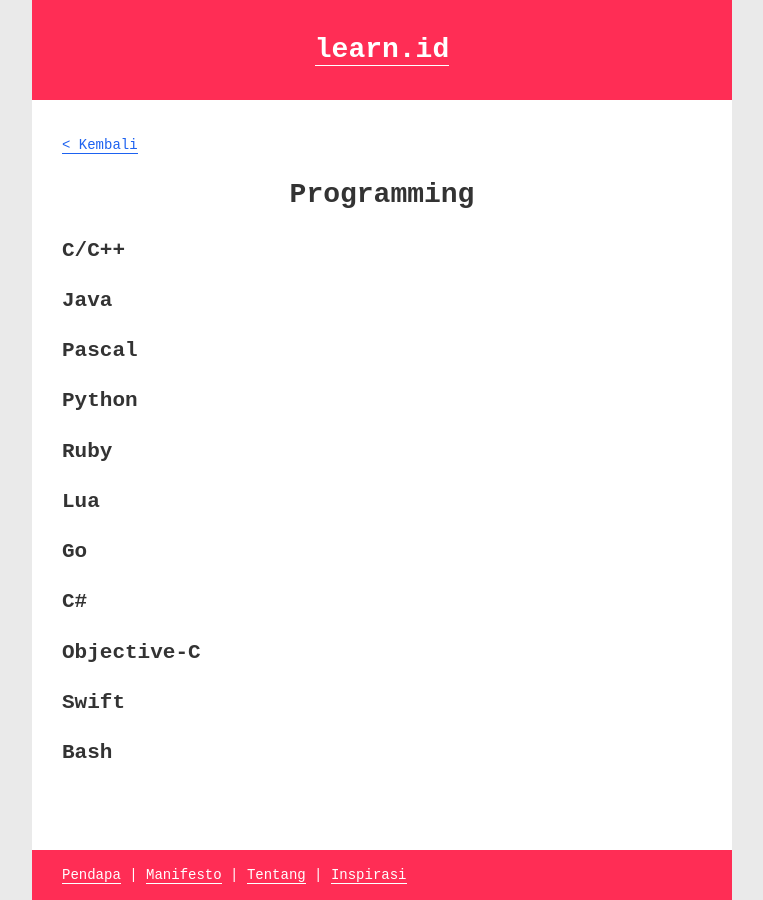
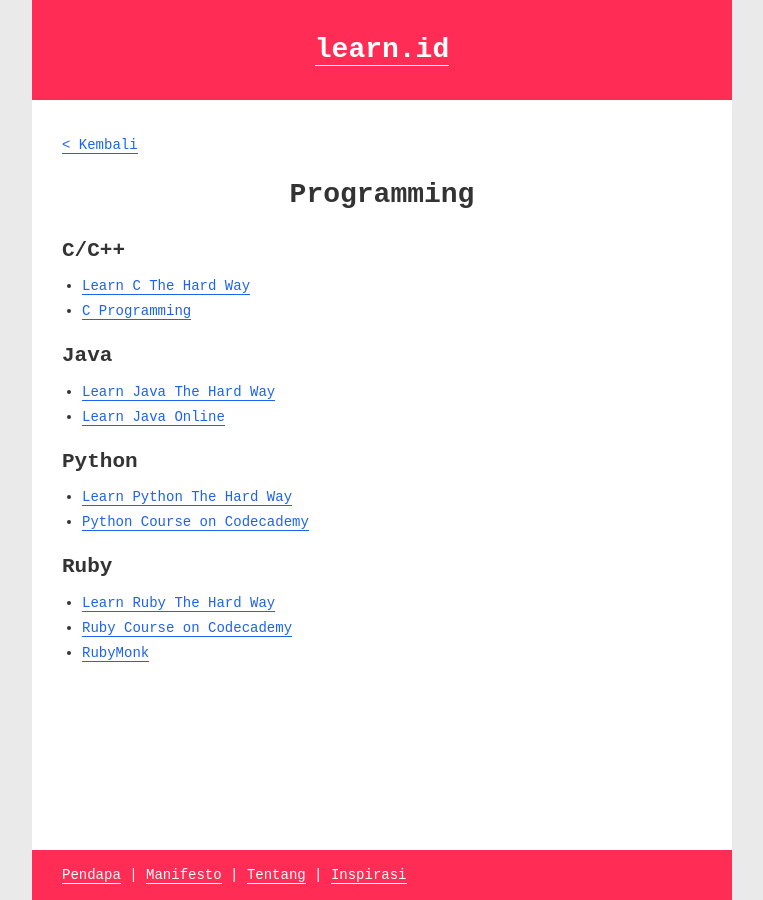
Before and after one commit to irff/learn, a Jekyll site: the page built from _kanal/programming.md, in a window 1280 px wide. Shown: the whole page, without its empty margins (258-1021 px from the left). Built offline with Jekyll 4.4.1, drawn with Linux system fonts in a browser that asks for light colours.

Commit message:
Add new materials

```diff
--- a/_kanal/programming.md
+++ b/_kanal/programming.md
@@ -7,23 +7,18 @@ order: 4
 # Programming
 
 ## C/C++
+- [Learn C The Hard Way](http://c.learncodethehardway.org/book/)
+- [C Programming](http://www.cprogramming.com/)
 
 ## Java
-
-## Pascal
+- [Learn Java The Hard Way](https://learnjavathehardway.org/book/)
+- [Learn Java Online](http://www.learnjavaonline.org/)
 
 ## Python
+- [Learn Python The Hard Way](http://learnpythonthehardway.org/book/)
+- [Python Course on Codecademy](https://www.codecademy.com/en/tracks/python)
 
 ## Ruby
-
-## Lua
-
-## Go
-
-## C#
-
-## Objective-C
-
-## Swift
-
-## Bash
+- [Learn Ruby The Hard Way](http://learnrubythehardway.org/book/)
+- [Ruby Course on Codecademy](https://www.codecademy.com/tracks/ruby)
+- [RubyMonk](https://rubymonk.com/)
```
Also changed, not shown: _kanal/online-courses.md (+2 -0 lines), _kanal/software-engineering.md (added, +24 -0 lines), _kanal/startup.md (+1 -1 lines).
